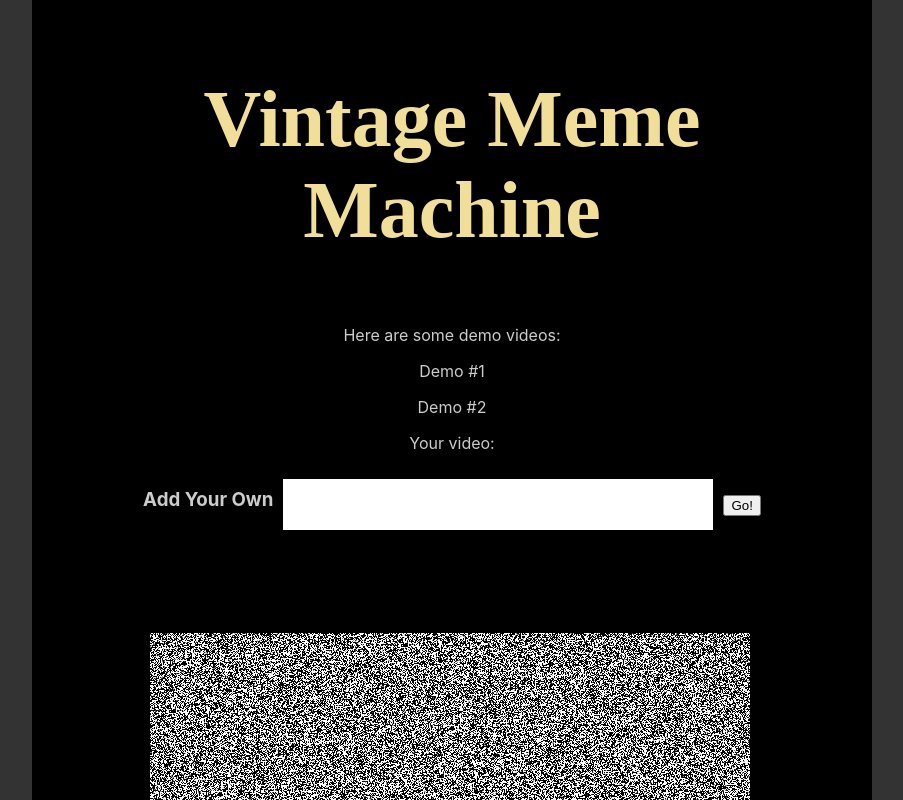
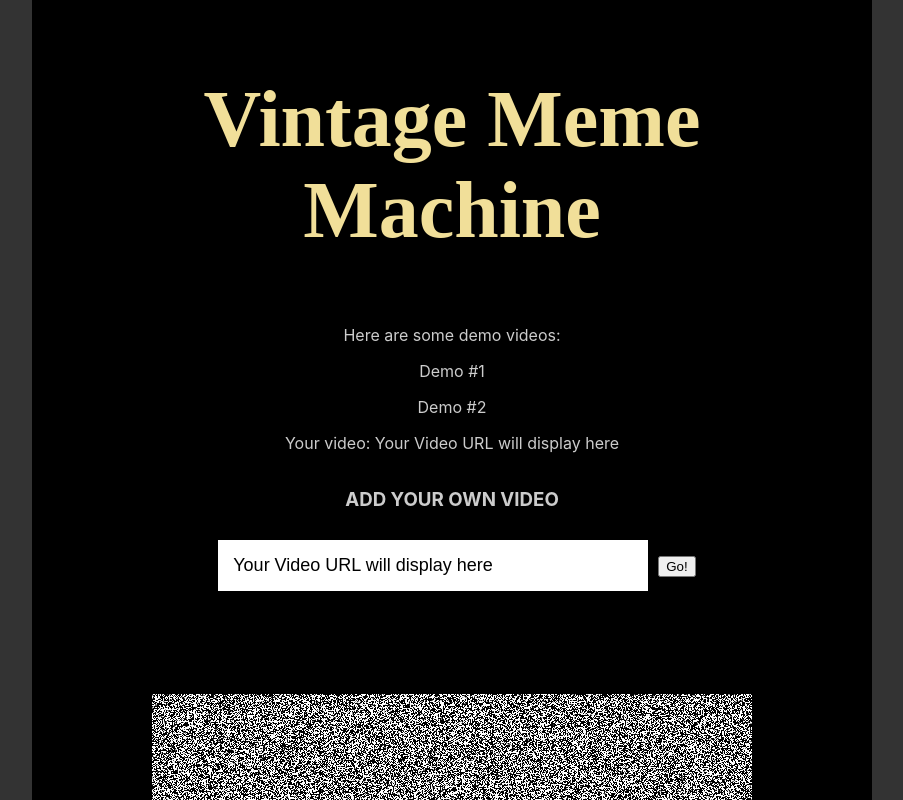
Before and after one commit to stephangriesel/meme-machine, a React (Create React App) app: page /home in a window 1280 px wide. Shown: the top 800 px of the page, without its empty margins (188-1091 px from the left). Built offline with nearby package versions, Linux system fonts and the light colour scheme.

Commit message:
working version before meme generator

```diff
--- a/src/components/Video.js
+++ b/src/components/Video.js
@@ -9,7 +9,7 @@ class Video extends Component {
 
         this.textInput = React.createRef();
         this.state = {
-            value: ''
+            value: 'Your Video URL will display here'
         }
     }
 
@@ -29,7 +29,7 @@ class Video extends Component {
                     <p>Your video: {this.state.value}</p>
                 </div>
                 <div className="add-video">
-                    <h3>Add Your Own</h3>
+                    <h3>ADD YOUR OWN VIDEO</h3>
                     <form onSubmit={(e) => { e.preventDefault(); this.setState({ showVideo: true }) }}>
                         <input type="text" value={this.state.value} onChange={(e) => this.setState({ value: e.target.value })} />
                         <button type="submit" value="submit">Go!</button>
@@ -54,7 +54,7 @@ class Video extends Component {
                         </video>
                         :
                         <div >
-                        <img className="vidPlaceholder" src={snowflakes} />;
+                        <img className="vidPlaceholder" src={snowflakes} />
                         </div>
                         }
                 </div>
--- a/src/css/Video.css
+++ b/src/css/Video.css
@@ -1,7 +1,4 @@
 .video-wrapper {
-    /* background-image: url("../img/tv.png");
-    background-repeat: no-repeat;
-    background-size: 100% 100%; */
     display: flex;
     justify-content: center;
     align-items: center;
@@ -14,25 +11,12 @@
     text-align: center;
 }
 
-/* video {
-    left: 31%;
-    position: absolute;
-    width: 595px;
-    top: 85%;
-    height: 472px;
-} */
-
-/* .vidPlaceholder {
-    left: 31.5%;
-    position: absolute;
-    width: 582px;
-    top: 91%;
-    height: 440px;
-} */
-
 .add-video {
     display: flex;
     justify-content: center;
+    flex-direction: column;
+    align-content: center;
+    align-items: center;
 }
 
 @media screen and (max-width: 800px) {
```
